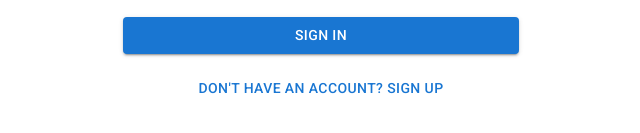
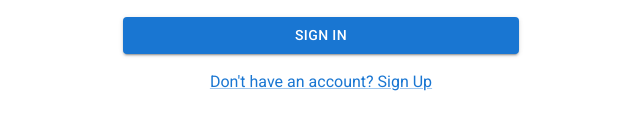
Before and after one commit to hg-torres/news-finder, a React (Create React App) app in the folder news-finder/client/: page /login in a window 1280 px wide. Shown: the part 327-460 px from the top of the page, without its empty margins (319-959 px from the left). Built offline with nearby package versions, Linux system fonts and the light colour scheme.

Commit message:
changed button into a link

```diff
--- a/news-finder/client/src/pages/Auth/Login/Auth.js
+++ b/news-finder/client/src/pages/Auth/Login/Auth.js
@@ -1,7 +1,7 @@
 import LoginForm from "../../../components/LoginForm"
 import RegisterForm from "../../../components/RegisterForm"
 import Grid from '@mui/material/Grid'
-import Button from '@mui/material/Button'
+import Link from '@mui/material/Link'
 import { useState, useEffect } from 'react'
 
 const Auth = () => {
@@ -19,7 +19,7 @@ const Auth = () => {
       {!hasAccount ? <LoginForm /> : <RegisterForm />}
       <Grid container justifyContent="center">
         <Grid item>
-          <Button onClick={buttonHandler} disableRipple = 'true' >{!hasAccount ? "Don't have an account? Sign Up" : "Already have an account? Sign in"}</Button>
+          <Link component="button" onClick={buttonHandler}>{!hasAccount ? "Don't have an account? Sign Up" : "Already have an account? Sign in"}</Link>
         </Grid>
       </Grid>
     </>
```
